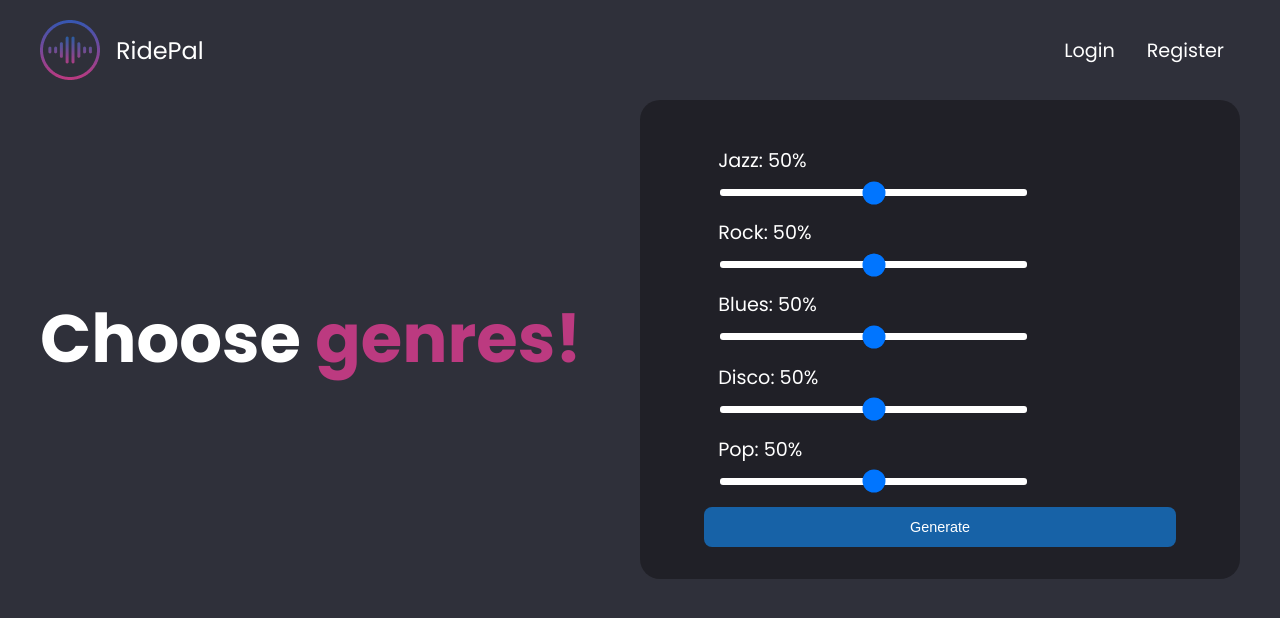
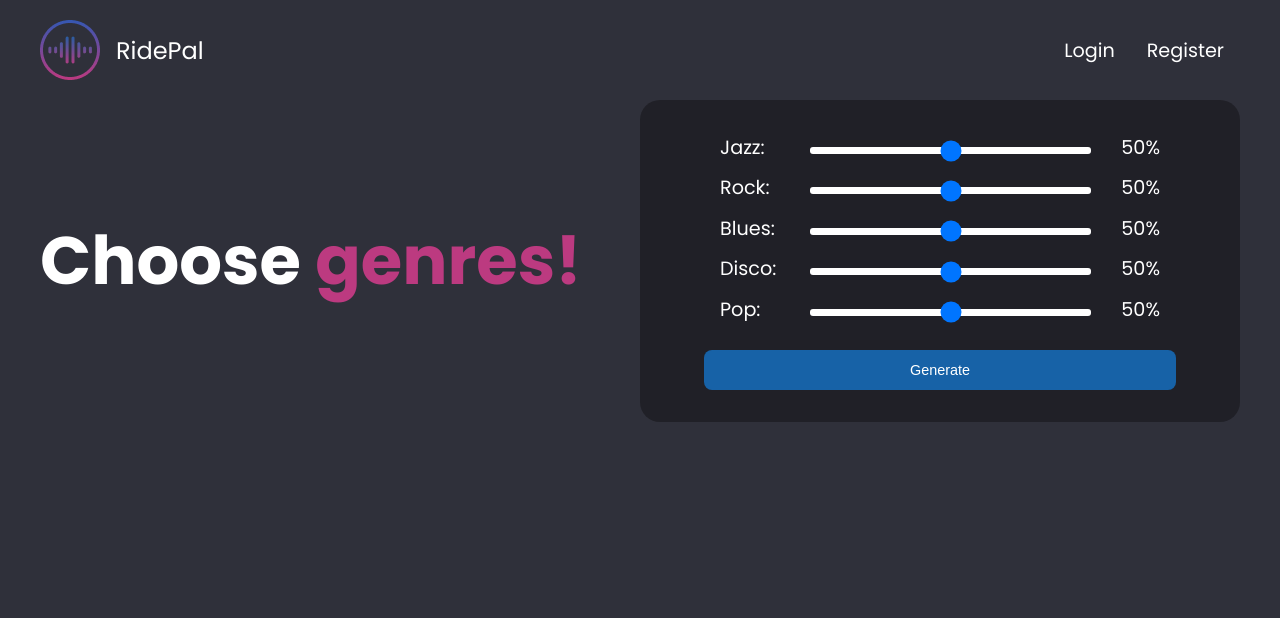
Before and after one commit to sava-stanchev/ridepal-playlist-generator, a React (Create React App) app in the folder client/: page /generate-playlist in a window 1280 px wide. Shown: the top 618 px of the page. Built offline with nearby package versions, Linux system fonts and the light colour scheme.

Commit message:
css for genre sliders

```diff
--- a/client/src/App.css
+++ b/client/src/App.css
@@ -436,5 +436,36 @@ body {
 }
 
 #slider::-webkit-slider-thumb {
-  padding: 12px;
+  padding: 11px;
 }
+
+.genres-list {
+  border-collapse: collapse;
+  background: #202027;
+  margin-bottom: 1rem;
+}
+
+.genres-list tr {
+  transform-origin: 0% 50%;
+}
+
+.genre-col {
+  padding-right: 1rem;
+  padding-left: 1rem;
+  padding-bottom: 0.65rem;
+}
+
+.percent-col {
+  padding-right: 1rem;
+  padding-left: 1rem;
+  padding-bottom: 0.65rem;
+}
+
+.slider-col {
+  width: 100%;
+  text-align: left;
+  padding-right: 1rem;
+  padding-left: 1rem;
+  padding-bottom: 0.65rem;
+  transition: all 0.3s ease-in;
+}
--- a/client/src/components/GeneratePlaylist.js
+++ b/client/src/components/GeneratePlaylist.js
@@ -1,11 +1,11 @@
 import {useState} from "react";
 
 const GeneratePlaylist = () => {
-  const [sliderOne, setSliderOne] = useState(50);
-  const [sliderTwo, setSliderTwo] = useState(50);
-  const [sliderThree, setSliderThree] = useState(50);
-  const [sliderFour, setSliderFour] = useState(50);
-  const [sliderFive, setSliderFive] = useState(50);
+  const [sliderJazz, setSliderJazz] = useState(50);
+  const [sliderRock, setSliderRock] = useState(50);
+  const [sliderBlues, setSliderBlues] = useState(50);
+  const [sliderDisco, setSliderDisco] = useState(50);
+  const [sliderPop, setSliderPop] = useState(50);
 
   return(
     <section className="join-login-main-section">
@@ -14,36 +14,43 @@ const GeneratePlaylist = () => {
         <span className="accent-text"> genres!</span>
       </h1>
       <form className="join-login-form">
-        <div className="slider-main">
-          <div id="selector">
-            <div id="SelectValue">Jazz: {sliderOne}%</div>
-          </div>
-          <input type="range" min={0} max={100} value={sliderOne} id="slider" onChange={(e) => setSliderOne(e.target.value)}/>
-        </div>
-        <div className="slider-main">
-          <div id="selector">
-            <div id="SelectValue">Rock: {sliderTwo}%</div>
-          </div>
-          <input type="range" min={0} max={100} value={sliderTwo} id="slider" onChange={(e) => setSliderTwo(e.target.value)}/>
-        </div>
-        <div className="slider-main">
-          <div id="selector">
-            <div id="SelectValue">Blues: {sliderThree}%</div>
-          </div>
-          <input type="range" min={0} max={100} value={sliderThree} id="slider" onChange={(e) => setSliderThree(e.target.value)}/>
-        </div>
-        <div className="slider-main">
-          <div id="selector">
-            <div id="SelectValue">Disco: {sliderFour}%</div>
-          </div>
-          <input type="range" min={0} max={100} value={sliderFour} id="slider" onChange={(e) => setSliderFour(e.target.value)}/>
-        </div>
-        <div className="slider-main">
-          <div id="selector">
-            <div id="SelectValue">Pop: {sliderFive}%</div>
-          </div>
-          <input type="range" min={0} max={100} value={sliderFive} id="slider" onChange={(e) => setSliderFive(e.target.value)}/>
-        </div>
+      <table className="genres-list">
+        <tr className="genre-row">
+          <td className="genre-col">Jazz:</td>
+          <td className="slider-col">
+          <input type="range" min={0} max={100} value={sliderJazz} id="slider" onChange={(e) => setSliderJazz(e.target.value)}/>
+          </td>
+          <td className="percent-col">{sliderJazz}%</td>
+        </tr>
+        <tr className="genre-row">
+          <td className="genre-col">Rock:</td>
+          <td className="slider-col">
+          <input type="range" min={0} max={100} value={sliderRock} id="slider" onChange={(e) => setSliderRock(e.target.value)}/>
+          </td>
+          <td className="percent-col">{sliderRock}%</td>
+        </tr>
+        <tr className="genre-row">
+          <td className="genre-col">Blues:</td>
+          <td className="slider-col">
+          <input type="range" min={0} max={100} value={sliderBlues} id="slider" onChange={(e) => setSliderBlues(e.target.value)}/>
+          </td>
+          <td className="percent-col">{sliderBlues}%</td>
+        </tr>
+        <tr className="genre-row">
+          <td className="genre-col">Disco:</td>
+          <td className="slider-col">
+            <input type="range" min={0} max={100} value={sliderDisco} id="slider" onChange={(e) => setSliderDisco(e.target.value)}/>
+          </td>
+          <td className="percent-col">{sliderDisco}%</td>
+        </tr>
+        <tr className="genre-row">
+          <td className="genre-col">Pop:</td>
+          <td className="slider-col">
+            <input type="range" min={0} max={100} value={sliderPop} id="slider" onChange={(e) => setSliderPop(e.target.value)}/>
+          </td>
+          <td className="percent-col">{sliderPop}%</td>
+        </tr>
+        </table>
         <div className="input-group">
           <button type="submit" className="btn">Generate</button>
         </div>
```
